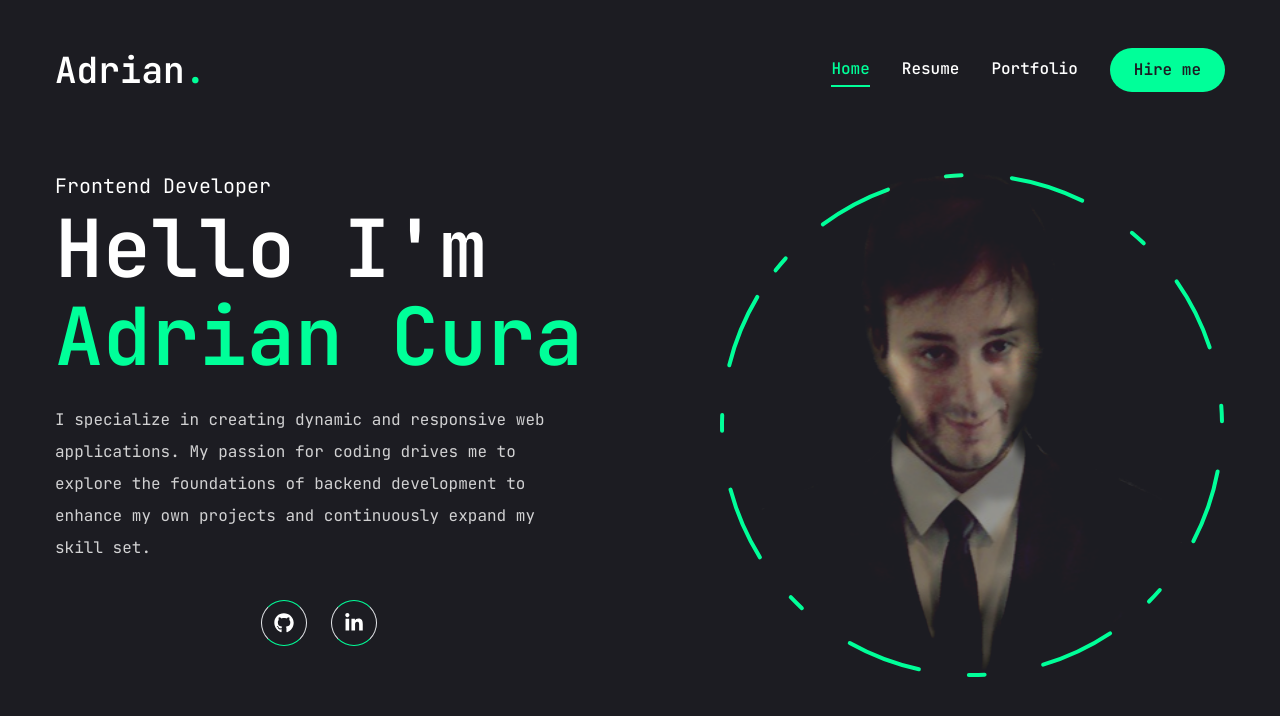
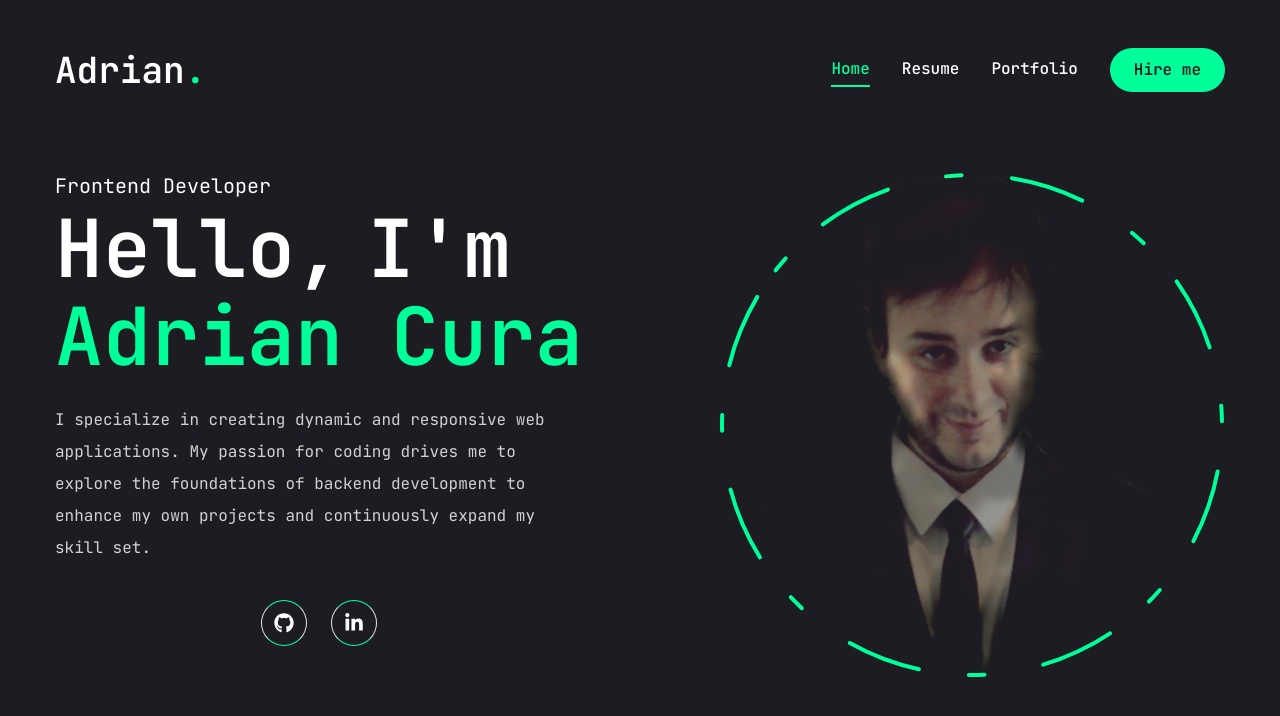
Before and after one commit to Adrian-Cura/myportfolio, a Next.js app: page / in a window 1280 px wide. Shown: the top 716 px of the page. Built offline with nearby package versions, Linux system fonts and the light colour scheme.

Commit message:
Adjust h1 in homepage

```diff
--- a/app/page.tsx
+++ b/app/page.tsx
@@ -11,7 +11,7 @@ const Home = () => {
           <div className="text-center xl:text-left order-2 xl:order-none">
             <span className="text-xl">Frontend Developer</span>
             <h1 className="h1 mb-6">
-              Hello I'm
+              <span className=" mr-[-1.5rem]">Hello,</span> I'm
               <br /> <span className="text-accent">Adrian Cura</span>
             </h1>
             <p className="max-w-[500px] mb-9 text-white/80">
```
